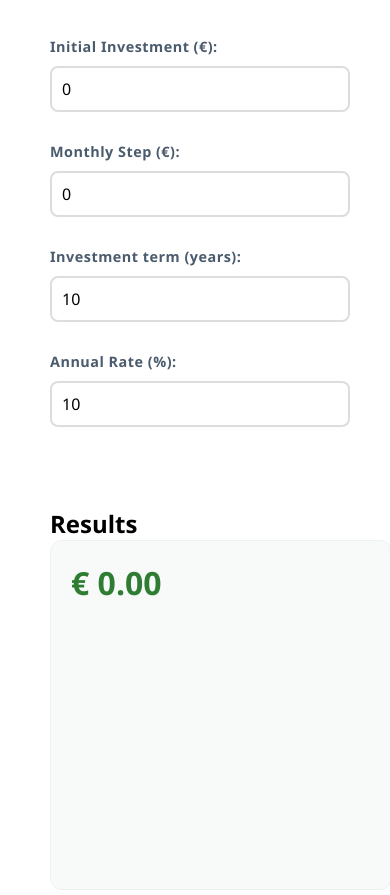
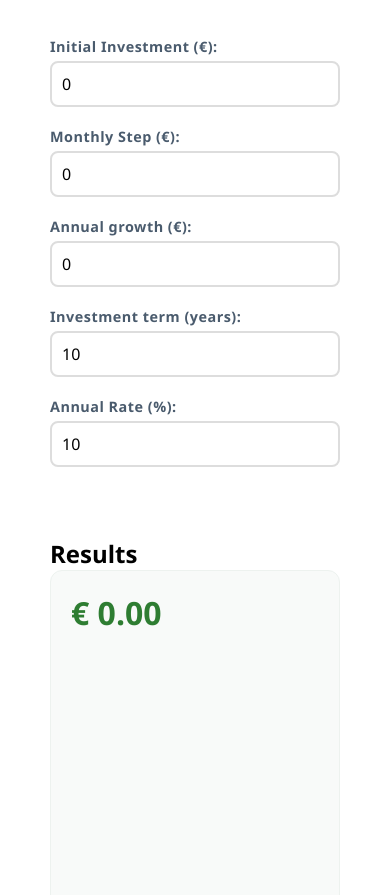
Before and after one commit to paka90449-design/investment-target-tracker, a plain HTML site: page index.html in a window 390 px wide. Shown: the part 205-1100 px from the top of the page. Drawn offline with nearby package versions, Linux system fonts and the light colour scheme.

Commit message:
feat: add annual contribution growth & smooth responsive chart scaling

```diff
--- a/css/main.css
+++ b/css/main.css
@@ -58,8 +58,8 @@ body {
 }
 
 .input-group {
-    margin-bottom: 30px;
-    max-width: 300px;
+    margin-bottom: 20px;
+    max-width: 400px;
     display: flex;
     flex-direction: column;
 }
@@ -67,7 +67,7 @@ body {
 .input-group label {
     font-weight: 600;
     display: block;
-    margin-bottom: 10px;
+    margin-bottom: 5px;
     color: #4a5b6d;
     font-size: 0.9rem;
     letter-spacing: 0.5px;
@@ -98,13 +98,18 @@ body {
 
 #chart-container {
     position: relative;
-    max-width: 600px;
-    height: 350px;
+    height: 400px;
     width: 100%;
     background: #f8faf9;
     border-radius: 12px;
     padding: 20px;
     border: 1px solid #edf2ef;
+}
+
+/* for an adaptive chart */
+canvas {
+    width: 100% !important;
+    height: 100% !important;
 }
 
 /* animations */
--- a/index.html
+++ b/index.html
@@ -22,6 +22,10 @@
                     <div class="input-group">
                         <label for="monthly-step">Monthly Step (€):</label>
                         <input type="number" id="monthly-step" value="0" min ="0">
+                    </div>
+                    <div class="input-group">
+                        <label for="annual-growth">Annual growth (€):</label>
+                        <input type="number" id="annual-growth" value="0" min ="0">
                     </div>
                     <div class="input-group">
                         <label for="years">Investment term (years):</label>
--- a/js/main.js
+++ b/js/main.js
@@ -34,7 +34,8 @@ function animateValue(obj, start, end, duration) {
 
 targetForm.addEventListener('input', function(e) {
     const initialInvestment = parseFloat(document.getElementById('initial-investment').value) || 0;
-    const monthlyStep = parseFloat(document.getElementById('monthly-step').value) || 0;
+    let monthlyStep = parseFloat(document.getElementById('monthly-step').value) || 0;
+    const annualGrowth = parseFloat(document.getElementById('annual-growth').value) || 0;
     const years = parseFloat(document.getElementById('years').value) || 0;
     const rate = parseFloat(document.getElementById('rate').value) || 0;
 
@@ -52,6 +53,7 @@ targetForm.addEventListener('input', function(e) {
         total *= (1 + monthlyRate);
 
         if ((i + 1) % 12 === 0) {
+            monthlyStep += annualGrowth;
             yearlyData.push(total.toFixed(2));
             investedData.push(totalInvested.toFixed(2));
             labels.push(`Year ${(i + 1) / 12}`);
@@ -107,3 +109,13 @@ targetForm.addEventListener('input', function(e) {
         });
     }
 });
+
+const chartContainer = document.getElementById('chart-container');
+
+const resizeObserver = new ResizeObserver(() => {
+    if (myChart) {
+        myChart.resize();
+    }
+});
+
+resizeObserver.observe(chartContainer);
```
Also changed, not shown: 1 other file.
